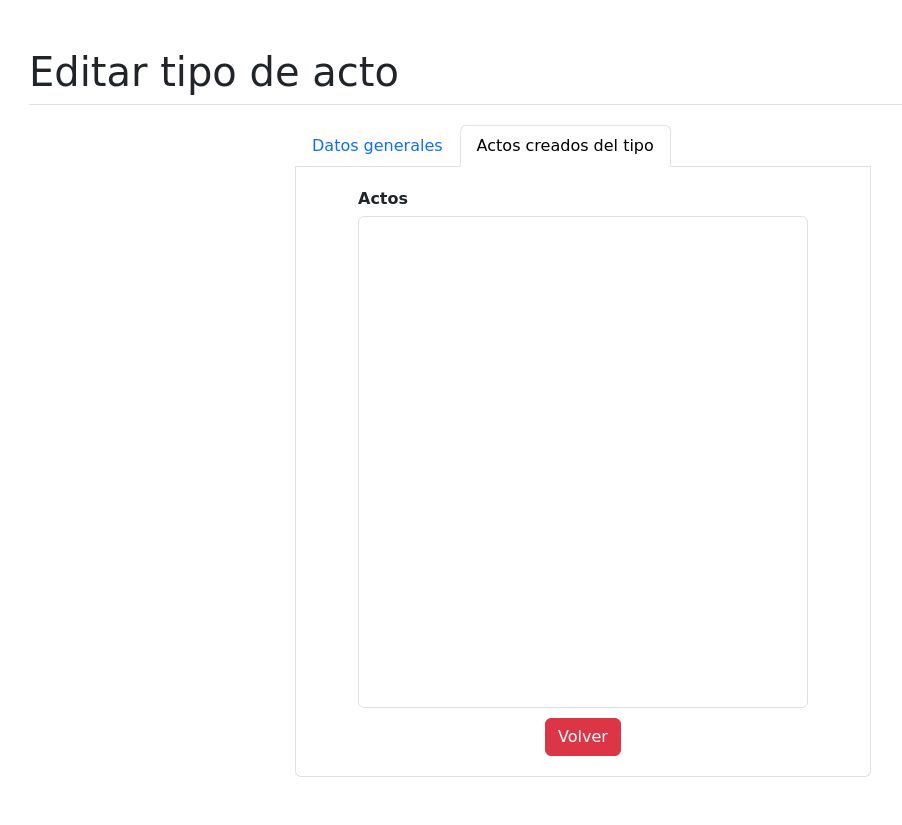
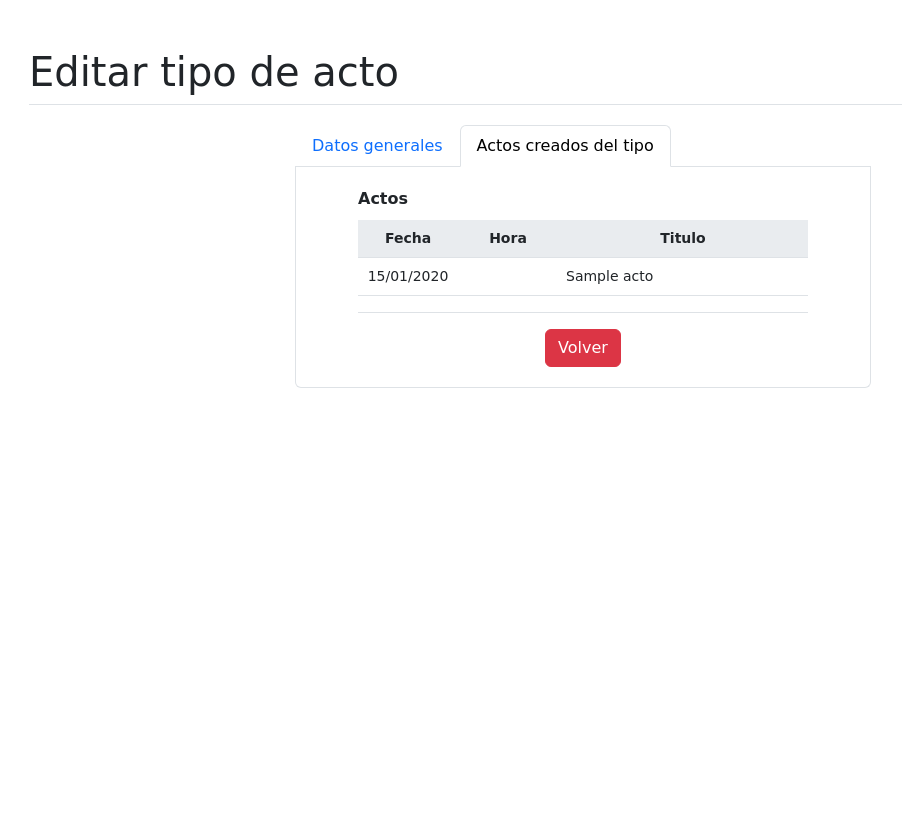
Before and after one commit to AlbertRosMerlosUOC/FP.064-DevBackend-Prod2, a PHP site: page /views/admin/tipos-actosEditar.php?id=1 in a window 1280 px wide, after a click on "Actos creados del tipo". Shown: the part 56-881 px from the top of the page, without its empty margins (57-959 px from the left). After the commit the page ends 444 px from the top, so only its background shows below. Run offline with PHP 8.4, Linux system fonts and the light colour scheme; the visitor is signed in with stand-in values (Sample User, id 1); tables that the repository leaves empty or names only in its code hold one stand-in row (values such as "Sample post"); lists and menus that the app fills with data are empty; some web fonts are replaced.

Commit message:
Listado de actos por tipo de acto

```diff
--- a/src/controllers/TipoActoCo.php
+++ b/src/controllers/TipoActoCo.php
@@ -28,6 +28,16 @@
             } catch(PDOException $e) {
                 echo "Error: " . $e->getMessage();
             }
+        }
+
+        public function getActosCreados($id_tipo_acto) {
+            $stmt = $this->conn->prepare("SELECT ac.Id_acto, ac.Fecha, TIME_FORMAT(ac.Hora, '%H:%i') Hora, ac.Titulo
+                                            FROM actos ac JOIN tipo_acto ta ON ac.Id_tipo_acto = ta.Id_tipo_acto
+                                           WHERE ta.Id_tipo_acto = :id_tipo_acto
+                                        ORDER BY ac.Fecha DESC, ac.Hora DESC;");
+            $stmt->bindParam(':id_tipo_acto', $id_tipo_acto);
+            $stmt->execute();
+            return $stmt->fetchAll(PDO::FETCH_ASSOC);
         }
 
         public function insert($descripcion) {
--- a/src/php/tipos-actosFormLlenar.php
+++ b/src/php/tipos-actosFormLlenar.php
@@ -1,6 +1,5 @@
 <?php
     $id_tipo_acto = $_GET['id'];
-    $tipoActoCo = new TipoActoCo($conn);
     $tipoActo = $tipoActoCo->getById($id_tipo_acto);
 
     if ($tipoActo) {
--- a/src/views/admin/tipos-actosNuevo.php
+++ b/src/views/admin/tipos-actosNuevo.php
@@ -7,8 +7,7 @@
 ?>
 
 <!DOCTYPE html>
-<html lang="en">
-
+<html lang="es">
     <head>
         <title>Creación de tipo de acto</title>
         <?php require_once $_SERVER['DOCUMENT_ROOT'] . '/views/partials/includes.php' ?>
--- a/src/views/partials/tipos-actosCreados.php
+++ b/src/views/partials/tipos-actosCreados.php
@@ -1,13 +1,46 @@
 <?php
-    // TODO
+    $actosCreados = $tipoActoCo->getActosCreados($_GET['id']);
 ?>
 <div class="tab-pane" id="actos" role="tabpanel" aria-labelledby="actos-tab">
     <form action="/php/tipos-actosFormAccion.php" method="POST" style="width: 450px;">
         <div class="form-group">
             <label class="form-label" for="Actos">Actos</label>
-            <select class="form-control" id="Id_tipo_acto" name="Id_tipo_acto" required multiple size="24">
-
-            </select>
+            <table class="mt-1 table" style="font-size: 14px;">
+                <thead style="background-color: #E9ECEF;">
+                    <tr>
+                        <th scope="col" width="100px" style="text-align: center;">Fecha</th>
+                        <th scope="col" width="100px" style="text-align: center;">Hora</th>
+                        <th scope="col" width="*" style="text-align: center;">Titulo</th>
+                    </tr>
+                </thead>
+                <tbody>
+                    <tr>
+                        <td colspan="4" style="padding: 0px !important;">
+                            <div class="div-listado" style="width: 100%; max-height: 475px !important;">
+                                <table class="table table-hover" style="width: 100%;">
+                                    <tbody>
+                                        <?php
+                                            if (count($actosCreados) > 0) {
+                                                foreach ($actosCreados as $reg) {
+                                                    echo "<tr style=\"padding: 0px; margin: 0px;\">
+                                                            <td width=\"100px\" align='center'>". date('d/m/Y', strtotime($reg['Fecha'])) . "</td>
+                                                            <td width=\"100px\" align='center'>". $reg['Hora'] . "</td>
+                                                            <td width=\"*\" align='left'>". $reg['Titulo'] . "</td>
+                                                        </tr>";
+                                                }
+                                            } else {
+                                                echo "<tr>
+                                                        <td colspan='4' style='text-align: center;'>No hay ningún acto creado</td>
+                                                    </tr>";
+                                            }
+                                        ?>
+                                    </tbody>
+                                </table>
+                            </div>
+                        </td>
+                    </tr>
+                </tbody>
+            </table>
         </div>
         <button type="button" class="btn btn-danger" onclick="volver()">Volver</button>
     </form>
--- a/src/views/partials/tipos-actosForm.php
+++ b/src/views/partials/tipos-actosForm.php
@@ -1,6 +1,7 @@
 <?php
     require_once $_SERVER['DOCUMENT_ROOT'] . '/models/TipoActo.php';
     require_once $_SERVER['DOCUMENT_ROOT'] . '/controllers/TipoActoCo.php';
+    $tipoActoCo = new TipoActoCo($conn);
 ?>
 <div class="tab-pane show active" id="datos" role="tabpanel" aria-labelledby="datos-tab">
     <form action="/php/tipos-actosFormAccion.php" method="POST" style="width: 450px;">
```
